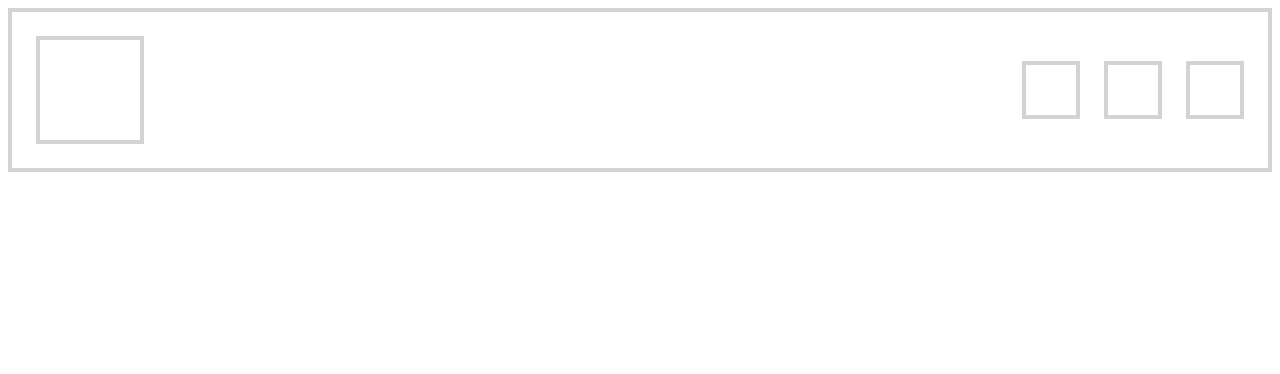
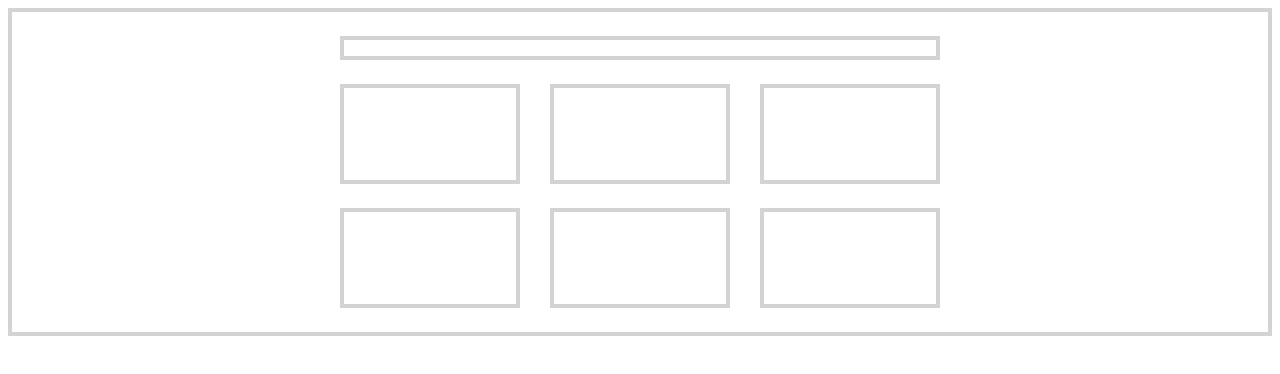
Before and after one commit to Ronaldobboy/CSS-Best-Practices, a plain HTML site: page index.html in a window 1280 px wide. Drawn offline with Linux system fonts and the light colour scheme.

Commit message:
Layout #2

```diff
--- a/index.html
+++ b/index.html
@@ -1,22 +1,25 @@
 <!DOCTYPE html>
 <html lang="en">
-<head>
-    <meta charset="UTF-8">
-    <meta http-equiv="X-UA-Compatible" content="IE=edge">
-    <meta name="viewport" content="width=device-width, initial-scale=1.0">
+  <head>
+    <meta charset="UTF-8" />
+    <meta http-equiv="X-UA-Compatible" content="IE=edge" />
+    <meta name="viewport" content="width=device-width, initial-scale=1.0" />
     <title>Document</title>
-    <link rel="stylesheet" href="sttyle.css">
-</head>
-<body>
+    <link rel="stylesheet" href="sttyle.css" />
+  </head>
+  <body>
     <div class="container">
-        <div class="box"></div>
+      <div class="row">
+        <div class="title"></div>
         <div class="box-wrapper">
-
-            <div class="box box-small"></div>
-            <div class="box box-small"></div>
-            <div class="box box-small"></div>
+          <div class="box"></div>
+          <div class="box"></div>
+          <div class="box"></div>
+          <div class="box"></div>
+          <div class="box"></div>
+          <div class="box"></div>
         </div>
-
+      </div>
     </div>
-</body>
+  </body>
 </html>
--- a/sttyle.css
+++ b/sttyle.css
@@ -1,25 +1,38 @@
+*{
+box-sizing: border-box;
+}
+
 .container{
     border: solid lightgrey 4px;
-    display: flex;
-    justify-content: space-between;
-   padding: 24px;
+   padding:  24px 24px 0px 24px;
+
+}
+
+.row{
+    width: 100%;
+    max-width: 600px;
+    margin: 0 auto;
+
+}
+
+.title{
+    border: solid lightgrey 4px;
+    width: 100%;
+    height: 24px;
+    margin-bottom: 24px;
+
 }
 
 .box{
 border: solid lightgrey 4px;
-width: 100px;
+width: 30%;
 height: 100px;
+margin-bottom: 24px;
+
 }
 
-.box-small{
-    border: solid lightgrey 4px;
-width: 50px;
-height: 50px;
-margin-left: 24px;
+.box-wrapper{
+    display: flex;
+    flex-wrap: wrap;
+   justify-content: space-between;
 }
-
-.box-wrapper {
-display: flex;
-align-items: center;
-
-}
```
